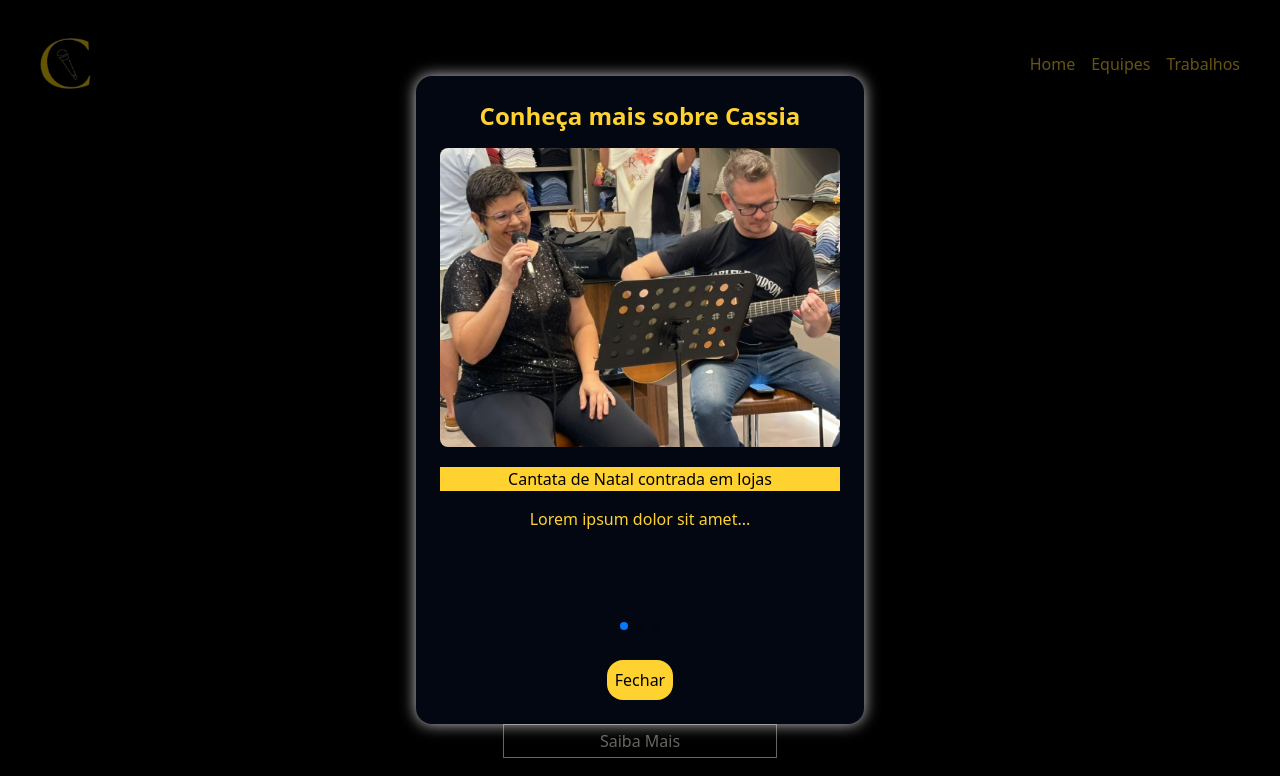
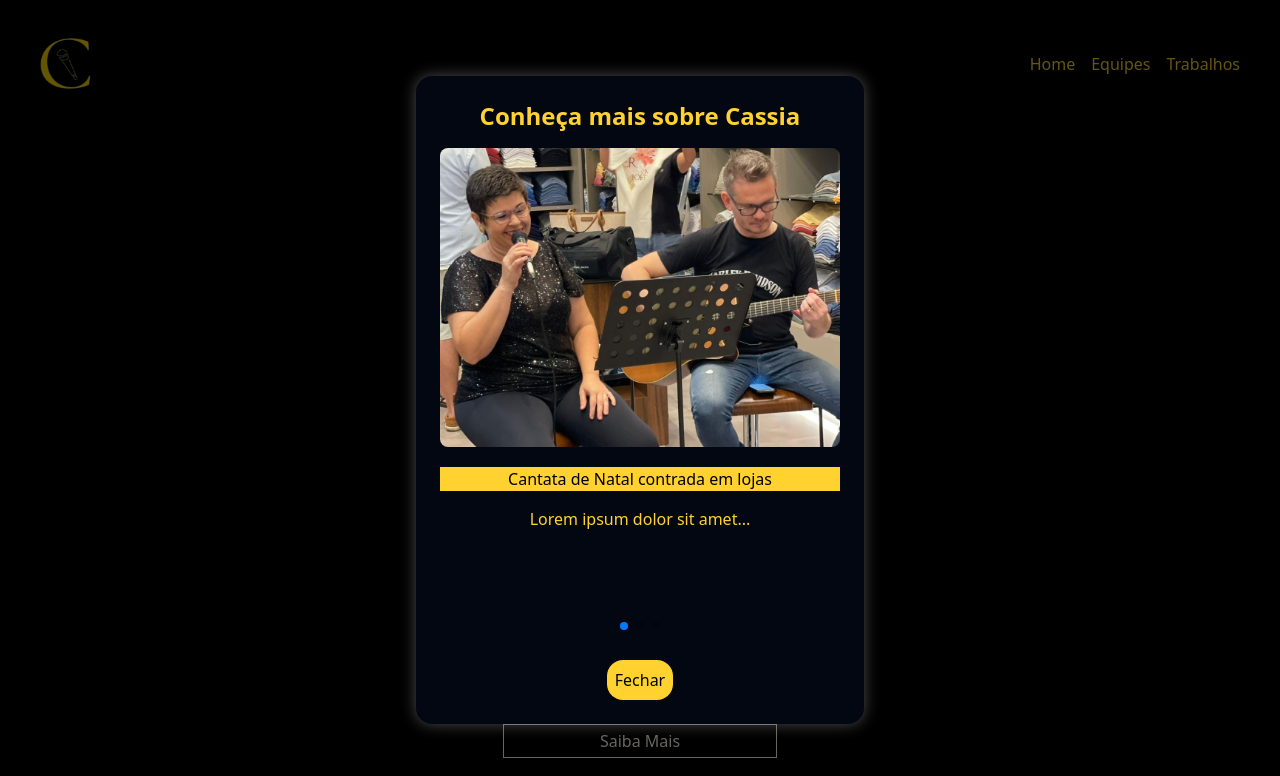
Before and after one commit to Lucas-art-pc/cassia, a website: page dist/pages/index.html in a window 1280 px wide. Both pictures are taken after a click on the button "Saiba Mais". Shown: the top 776 px of the page. Drawn offline with nearby package versions, Linux system fonts and the light colour scheme.

Commit message:
AGORA VAI

```diff
--- a/dist/pages/index.html
+++ b/dist/pages/index.html
@@ -37,7 +37,7 @@
 
         <div id="modal" class="bg-black/60 w-full h-full fixed top-0 left-0 z-[99] hidden items-center justify-center">
             <div id="modal-content"
-                class="bg-gray-950 shadow-[0_0_15px_rgba(255,255,255,0.8)] p-6 rounded-2xl w-[90%] max-w-md flex flex-col mx-auto mx-auto">
+                class="bg-gray-950 shadow-[0_0_15px_rgba(255,255,255,0.3)] p-6 rounded-2xl w-[90%] max-w-md flex flex-col m-auto">
                 <h3 class="font-bold text-2xl text-amber-300">Conheça mais sobre Cassia</h3>
 
                 <div class="mt-4 flex flex-col gap-4">
```
Also changed, not shown: dist/pages/style.css.
